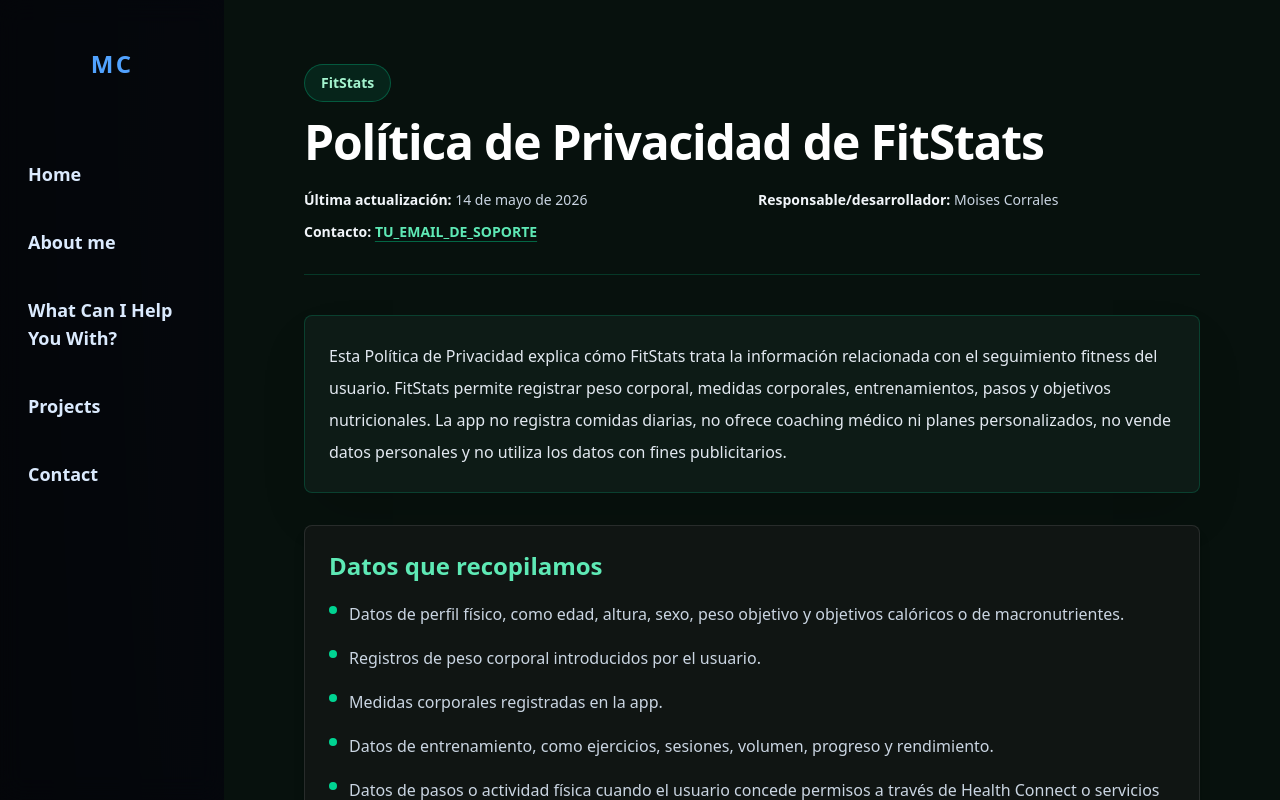
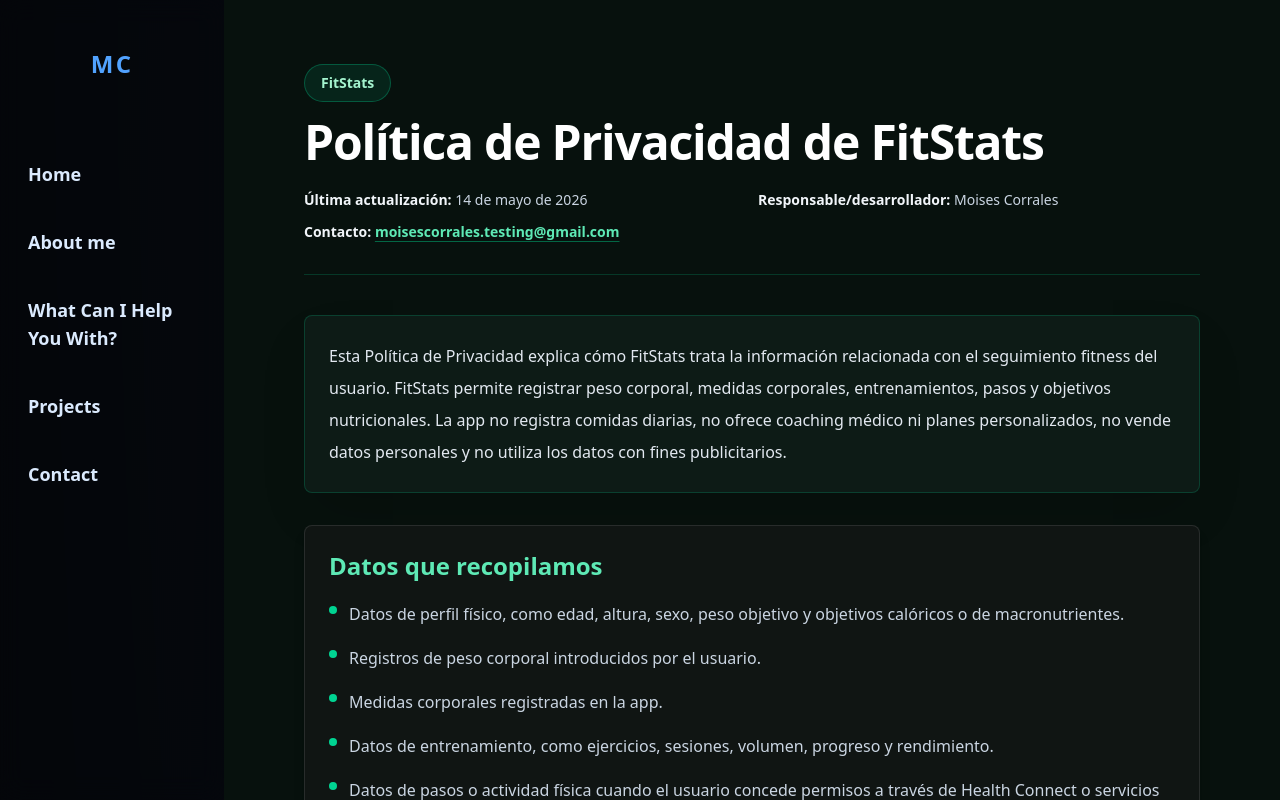
Before and after one commit to MoisesCorrales-devQa/qa-automation-portfolio, a Next.js app: page /FitStats/privacy in a window 1280 px wide. Shown: the top 800 px of the page. Built offline with nearby package versions, Linux system fonts and the light colour scheme.

Commit message:
fix mail

```diff
--- a/src/pages/FitStats/privacy.tsx
+++ b/src/pages/FitStats/privacy.tsx
@@ -143,10 +143,10 @@
           Para solicitudes relacionadas con privacidad o eliminación de datos, el
           usuario puede contactar en{" "}
           <a
-            href="mailto:TU_EMAIL_DE_SOPORTE"
+            href="mailto:moisescorrales.testing@gmail.com"
             className="font-semibold text-emerald-300 underline decoration-emerald-500/50 underline-offset-4 hover:text-emerald-200"
           >
-            TU_EMAIL_DE_SOPORTE
+            moisescorrales.testing@gmail.com
           </a>
           .
         </p>
@@ -183,10 +183,10 @@
         tratamiento de datos en FitStats, puedes contactar con el desarrollador
         en{" "}
         <a
-          href="mailto:TU_EMAIL_DE_SOPORTE"
+          href="mailto:moisescorrales.testing@gmail.com"
           className="font-semibold text-emerald-300 underline decoration-emerald-500/50 underline-offset-4 hover:text-emerald-200"
         >
-          TU_EMAIL_DE_SOPORTE
+          moisescorrales.testing@gmail.com
         </a>
         .
       </p>
@@ -230,10 +230,10 @@
               <p className="sm:col-span-2">
                 <span className="font-semibold text-slate-100">Contacto:</span>{" "}
                 <a
-                  href="mailto:TU_EMAIL_DE_SOPORTE"
+                  href="mailto:moisescorrales.testing@gmail.com"
                   className="font-semibold text-emerald-300 underline decoration-emerald-500/50 underline-offset-4 hover:text-emerald-200"
                 >
-                  TU_EMAIL_DE_SOPORTE
+                  moisescorrales.testing@gmail.com
                 </a>
               </p>
             </div>
```
